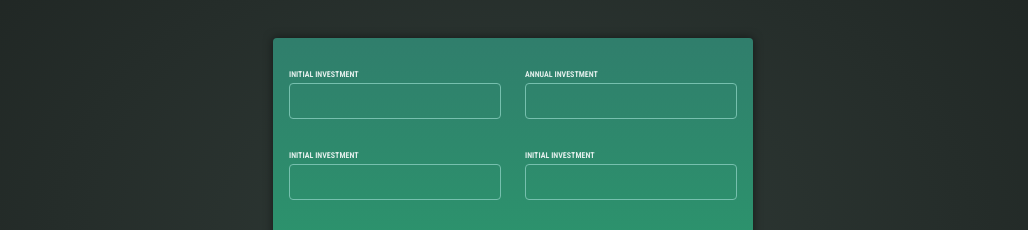
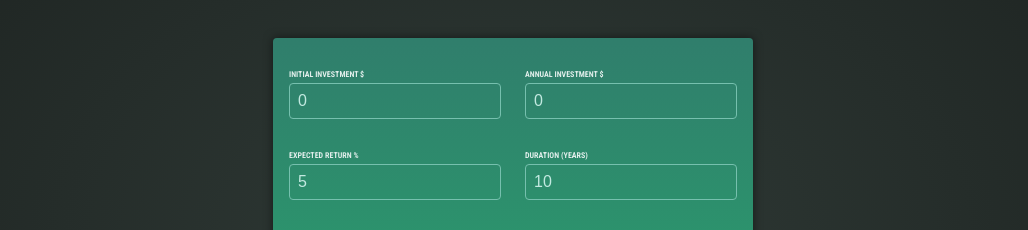
Before and after one commit to racoci/2-investment-calculator, an Angular app: page / in a window 1280 px wide. Shown: the part 188-418 px from the top of the page, without its empty margins (127-1155 px from the left). Built offline with nearby package versions, Linux system fonts and the light colour scheme.

Commit message:
Refactor calculation to happen on app module and format currency

```diff
--- a/src/app/app.component.html
+++ b/src/app/app.component.html
@@ -1,3 +1,3 @@
 <app-header />
 <app-user-input (userInputChange)="userInput=$event" />
-<app-investment-results *ngIf="userInput" [userInput]="userInput"/>
+<app-investment-results *ngIf="userInput" [annualResults]="computeAnnualResults(userInput)"/>
--- a/src/app/app.component.ts
+++ b/src/app/app.component.ts
@@ -5,6 +5,7 @@ import {InvestmentResultsComponent} from "./investment-results/investment-result
 import {UserInputData} from "./user-input/user-input.data";
 import {FormsModule} from "@angular/forms";
 import {NgIf} from "@angular/common";
+import {AnnualResults} from "./investment-results/annual.results";
 
 @Component({
   selector: 'app-root',
@@ -20,4 +21,27 @@ import {NgIf} from "@angular/common";
 })
 export class AppComponent {
   userInput?: UserInputData;
+
+  computeAnnualResults(userInput: UserInputData): AnnualResults[] {
+    const {initialInvestment, annualInvestment, expectedReturn, duration} = userInput
+    const annualData = [];
+    let investmentValue = initialInvestment;
+
+    for (let i = 0; i < duration; i++) {
+      const year = i + 1;
+      const interestEarnedInYear = investmentValue * (expectedReturn / 100);
+      investmentValue += interestEarnedInYear + annualInvestment;
+      const totalInterest = investmentValue - annualInvestment * year - initialInvestment;
+      annualData.push({
+        year: year,
+        interest: interestEarnedInYear,
+        valueEndOfYear: investmentValue,
+        annualInvestment: annualInvestment,
+        totalInterest: totalInterest,
+        totalAmountInvested: initialInvestment + annualInvestment * year,
+      });
+    }
+
+    return annualData;
+  }
 }
--- a/src/app/investment-results/investment-results.component.html
+++ b/src/app/investment-results/investment-results.component.html
@@ -9,12 +9,12 @@
     </tr>
   </thead>
   <tbody>
-  <tr *ngFor="let annualResult of computeAnnualResults()" >
+  <tr *ngFor="let annualResult of annualResults" >
     <th>{{annualResult.year}}</th>
-    <th>${{annualResult.interest}}</th>
-    <th>${{annualResult.totalInterest}}</th>
-    <th>${{annualResult.valueEndOfYear}}</th>
-    <th>${{annualResult.totalAmountInvested}}</th>
+    <th>${{annualResult.valueEndOfYear | currency}}</th>
+    <th>${{annualResult.interest | currency}}</th>
+    <th>${{annualResult.totalInterest | currency}}</th>
+    <th>${{annualResult.totalAmountInvested | currency}}</th>
   </tr>
   </tbody>
 </table>
--- a/src/app/investment-results/investment-results.component.ts
+++ b/src/app/investment-results/investment-results.component.ts
@@ -1,40 +1,17 @@
 import {Component, Input} from '@angular/core';
 import {AnnualResults} from "./annual.results";
-import {UserInputData} from "../user-input/user-input.data";
-import {NgForOf} from "@angular/common";
+import {CurrencyPipe, NgForOf} from "@angular/common";
 
 @Component({
   selector: 'app-investment-results',
   standalone: true,
   imports: [
-    NgForOf
+    NgForOf,
+    CurrencyPipe
   ],
   templateUrl: './investment-results.component.html',
   styleUrl: './investment-results.component.css'
 })
 export class InvestmentResultsComponent {
-  @Input({required: true}) userInput!: UserInputData;
-
-  computeAnnualResults(): AnnualResults[] {
-    const annualData = [];
-    let investmentValue = this.userInput.initialInvestment;
-
-    for (let i = 0; i < this.userInput.duration; i++) {
-      const year = i + 1;
-      const interestEarnedInYear = investmentValue * (this.userInput.expectedReturn / 100);
-      investmentValue += interestEarnedInYear + this.userInput.annualInvestment;
-      const totalInterest =
-        investmentValue - this.userInput.annualInvestment * year - this.userInput.initialInvestment;
-      annualData.push({
-        year: year,
-        interest: interestEarnedInYear,
-        valueEndOfYear: investmentValue,
-        annualInvestment: this.userInput.annualInvestment,
-        totalInterest: totalInterest,
-        totalAmountInvested: this.userInput.initialInvestment + this.userInput.annualInvestment * year,
-      });
-    }
-
-    return annualData;
-  }
+  @Input({required: true}) annualResults!: AnnualResults[];
 }
--- a/src/app/user-input/user-input.component.html
+++ b/src/app/user-input/user-input.component.html
@@ -1,32 +1,67 @@
 <form>
-  <div class="input-group" >
+  <div class="input-group">
     <p>
-      <label for="initial-investment">Initial Investment</label>
+      <label
+        for="initial-investment">
+        Initial Investment $
+      </label>
       <input
-        type="text"
+        type="number"
         id="initial-investment"
-        name="Initial Investment" [(ngModel)]="initialInvestment" />
+        name="Initial Investment"
+        [(ngModel)]="initialInvestment"
+      />
     </p>
 
     <p>
-      <label for="annual-investment">Annual Investment</label>
-      <input type="text" id="annual-investment" name="Annual Investment" [(ngModel)]="annualInvestment"/>
+      <label
+        for="annual-investment">
+          Annual Investment $
+      </label>
+      <input
+        type="number"
+        id="annual-investment"
+        name="Annual Investment"
+        [(ngModel)]="annualInvestment"
+      />
     </p>
   </div>
 
-  <div class="input-group" >
+  <div class="input-group">
     <p>
-      <label for="expected-return">Initial Investment</label>
-      <input type="text" id="expected-return" name="Expected Return" [(ngModel)]="expectedReturn"/>
+      <label
+        for="expected-return">
+          Expected return %
+      </label>
+      <input
+        type="number"
+        id="expected-return"
+        name="Expected Return"
+        [(ngModel)]="expectedReturn"
+      />
     </p>
 
     <p>
-      <label for="duration">Initial Investment</label>
-      <input type="text" id="duration" name="Duration" [(ngModel)]="duration" />
+      <label
+        for="duration">
+          Duration (Years)
+      </label>
+      <input
+        type="number"
+        id="duration"
+        name="Duration"
+        [(ngModel)]="duration"
+      />
     </p>
   </div>
 
   <p class="actions">
-    <button [disabled]="hasMissingFields()" (click)="onUpdate($event)" type="submit">Calculate</button>
+    <button
+      [disabled]="hasMissingFields()"
+      (click)="emitInputChange()"
+      type="submit"
+    >
+      Calculate
+    </button>
   </p>
 </form>
--- a/src/app/user-input/user-input.component.ts
+++ b/src/app/user-input/user-input.component.ts
@@ -12,19 +12,19 @@ import {UserInputData} from "./user-input.data";
   styleUrl: './user-input.component.css'
 })
 export class UserInputComponent {
-  initialInvestment?: number;
-  annualInvestment?: number;
-  expectedReturn?: number;
-  duration?: bigint;
+  initialInvestment = '0';
+  annualInvestment = '0';
+  expectedReturn = '5';
+  duration = '10';
   @Output() userInputChange = new EventEmitter<UserInputData>()
 
-  onUpdate(event: MouseEvent) {
+  emitInputChange() {
     if (this.initialInvestment && this.annualInvestment && this.expectedReturn && this.duration) {
       this.userInputChange.emit({
-        initialInvestment: this.initialInvestment,
-        annualInvestment: this.annualInvestment,
-        expectedReturn: this.expectedReturn,
-        duration: this.duration
+        initialInvestment: +this.initialInvestment,
+        annualInvestment: +this.annualInvestment,
+        expectedReturn: +this.expectedReturn,
+        duration: +this.duration
       })
     }
   }
--- a/src/app/user-input/user-input.data.ts
+++ b/src/app/user-input/user-input.data.ts
@@ -2,5 +2,5 @@ export interface UserInputData {
   initialInvestment: number;
   annualInvestment: number;
   expectedReturn: number;
-  duration: bigint;
+  duration: number;
 }
```
